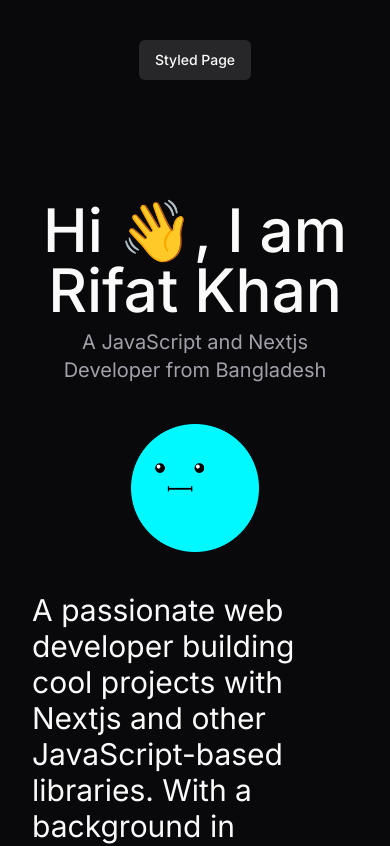
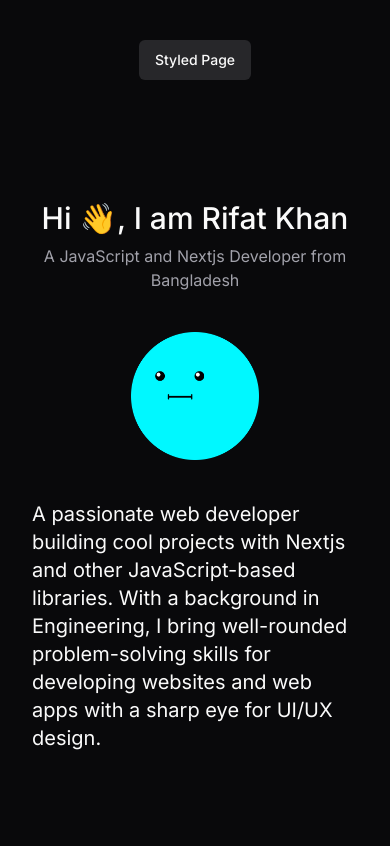
Before and after one commit to StepAsideLiL/stepasidelil, a Next.js app: page /simple in a window 390 px wide. Shown: the top 846 px of the page. Built offline with nearby package versions, Linux system fonts and the light colour scheme.

Commit message:
design: responsive

```diff
--- a/app/simple/page.tsx
+++ b/app/simple/page.tsx
@@ -5,8 +5,10 @@ export default function Page() {
     <main className="container min-h-screen py-20 space-y-10">
       {/* Short Introduction */}
       <section className="text-center space-y-2">
-        <h1 className="text-6xl font-medium">Hi 👋, I am Rifat Khan</h1>
-        <p className="text-xl text-muted-foreground">
+        <h1 className="text-3xl md:text-6xl font-medium">
+          Hi 👋, I am Rifat Khan
+        </h1>
+        <p className="md:text-xl text-base text-muted-foreground">
           A JavaScript and Nextjs Developer from Bangladesh
         </p>
       </section>
@@ -26,7 +28,7 @@ export default function Page() {
 
       {/* About */}
       <section className="max-w-4xl mx-auto">
-        <p className="text-3xl">
+        <p className="md:text-3xl text-xl">
           A passionate web developer building cool projects with Nextjs and
           other JavaScript-based libraries. With a background in Engineering, I
           bring well-rounded problem-solving skills for developing websites and
```
